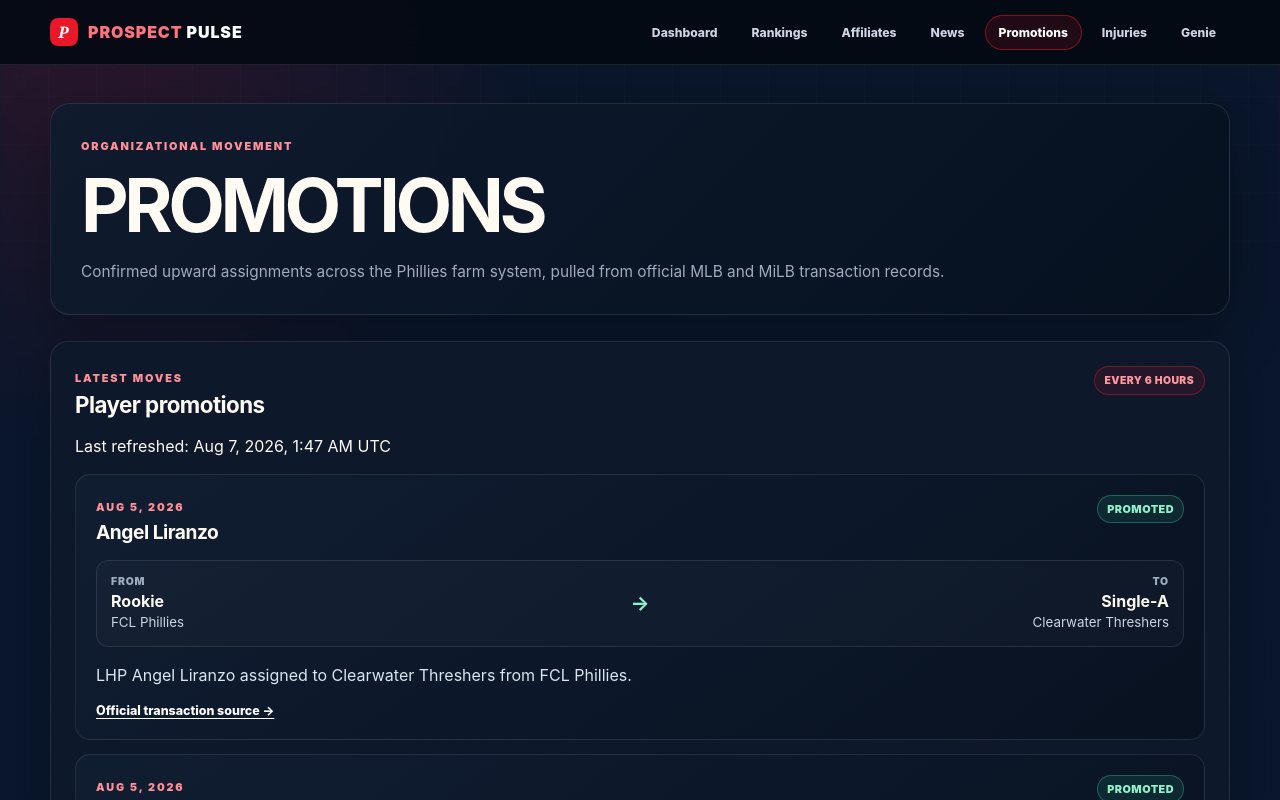
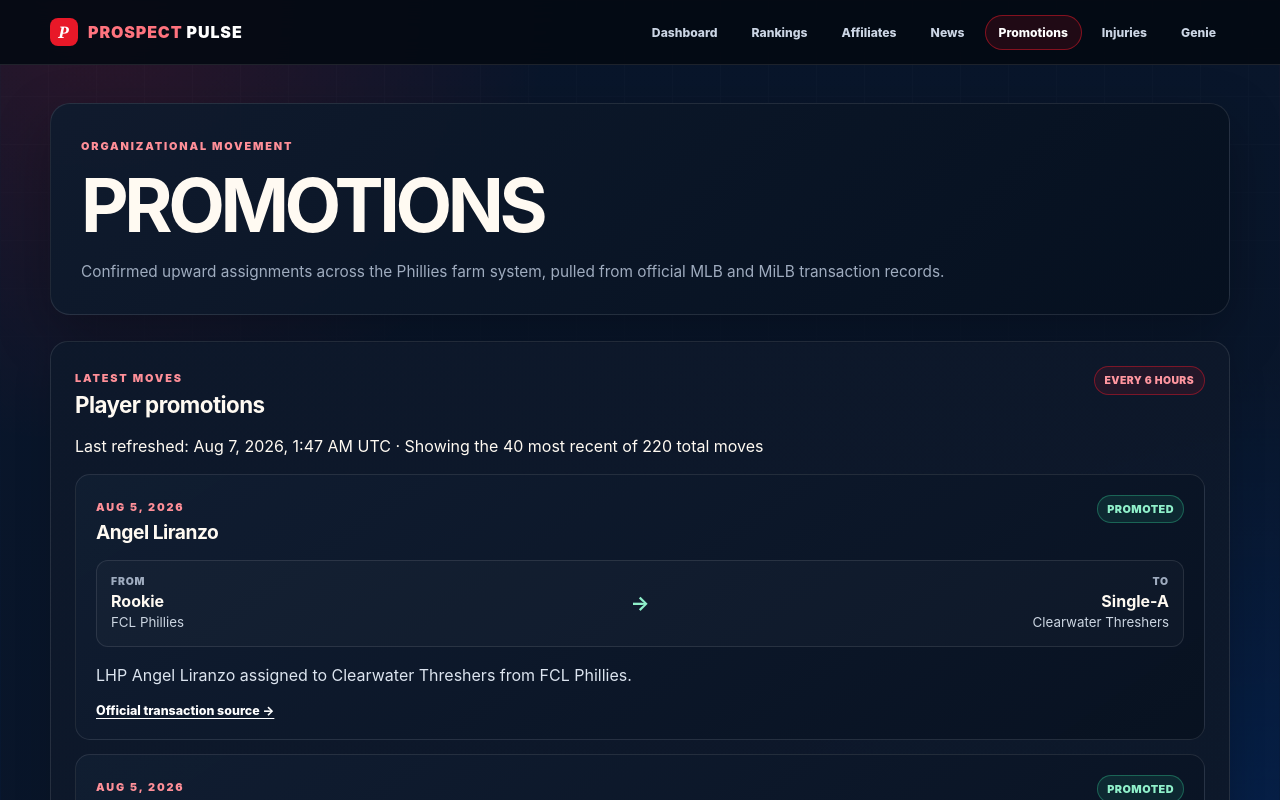
Before and after one commit to travtrego/phillies-prospect-pulse, a Next.js app: page /promotions in a window 1280 px wide. Shown: the top 800 px of the page. Built offline with nearby package versions, Linux system fonts and the light colour scheme.

Commit message:
Cap Promotions page to 40 most recent moves
The page rendered all 220 history records unpaginated (60k+ px tall).
Applies the same cap-and-note pattern already used on /news.

```diff
--- a/app/promotions/page.tsx
+++ b/app/promotions/page.tsx
@@ -4,13 +4,15 @@ import "./promotions.css";
 type PromotionRecord={playerId:number|null;player:string;date:string|null;fromAffiliate:string;fromLevel:string;toAffiliate:string;toLevel:string;description:string;source:string;};
 function formatDate(value:string|null){if(!value)return"Date unavailable";return new Intl.DateTimeFormat("en-US",{month:"short",day:"numeric",year:"numeric"}).format(new Date(`${value}T12:00:00Z`));}
 function formatUpdatedAt(value:string|null){if(!value)return"Waiting for first automated refresh";return new Intl.DateTimeFormat("en-US",{month:"short",day:"numeric",year:"numeric",hour:"numeric",minute:"2-digit",timeZoneName:"short"}).format(new Date(value));}
+const VISIBLE_LIMIT=40;
 export default function PromotionsPage(){
- const records=promotionFeed.records as PromotionRecord[];
+ const allRecords=promotionFeed.records as PromotionRecord[];
+ const records=allRecords.slice(0,VISIBLE_LIMIT);
  return <main>
   <header className="pageHeader"><span className="eyebrow">Organizational movement</span><h1>Promotions</h1><p>Confirmed upward assignments across the Phillies farm system, pulled from official MLB and MiLB transaction records.</p></header>
   <section className="movementPagePanel">
    <div className="panelHeading"><div><span className="eyebrow">Latest moves</span><h2>Player promotions</h2></div><span className="dataStatusPill">Every 6 hours</span></div>
-   <p className="muted">Last refreshed: {formatUpdatedAt(promotionFeed.updatedAt)}</p>
+   <p className="muted">Last refreshed: {formatUpdatedAt(promotionFeed.updatedAt)}{allRecords.length>VISIBLE_LIMIT?` · Showing the ${VISIBLE_LIMIT} most recent of ${allRecords.length} total moves`:""}</p>
    {records.length===0?<div className="emptyStateCompact"><strong>No promotion records loaded yet</strong><p>The next automated refresh will scan official affiliate transactions and populate this page.</p></div>:<div className="promotionList">{records.map(record=><article className="promotionCard" key={`${record.playerId??record.player}-${record.date}-${record.toLevel}`}><div className="promotionHeader"><div><span className="eyebrow">{formatDate(record.date)}</span><h3>{record.player}</h3></div><span className="promotionBadge">Promoted</span></div><div className="promotionRoute"><div><span>From</span><strong>{record.fromLevel}</strong><small>{record.fromAffiliate}</small></div><b aria-hidden="true">→</b><div><span>To</span><strong>{record.toLevel}</strong><small>{record.toAffiliate}</small></div></div><p>{record.description}</p><a href={record.source} target="_blank" rel="noreferrer">Official transaction source →</a></article>)}</div>}
   </section>
  </main>;
```
